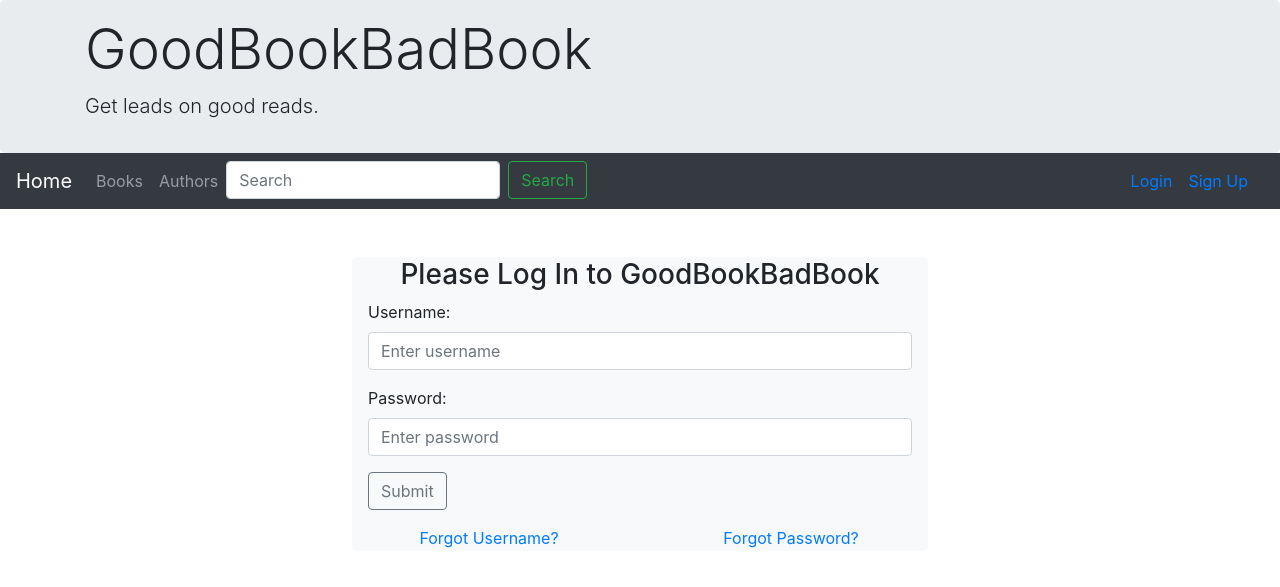
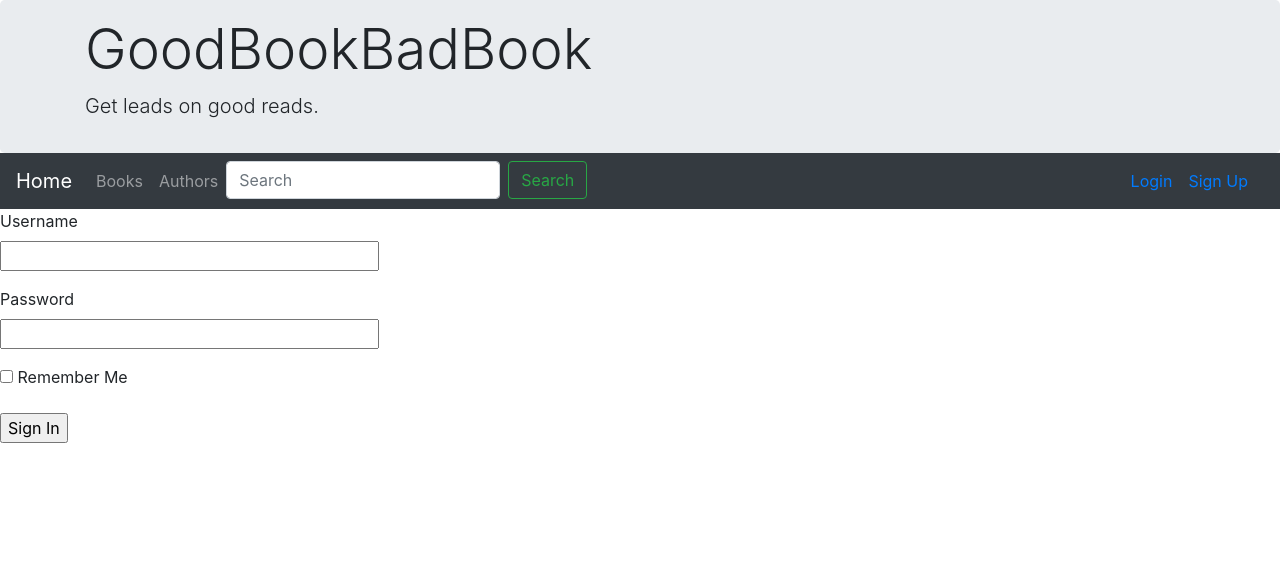
Before and after one commit to kevinhynes/shlack, a Flask app: page /login_test in a window 1280 px wide. Shown: the top 587 px of the page. Run offline with Flask 2, Linux system fonts and the light colour scheme; some libraries are stand-ins or nearby versions.

Commit message:
Using jinja for form validation feedback

```diff
--- a/forms.py
+++ b/forms.py
@@ -5,6 +5,6 @@ from wtforms.validators import DataRequired
 
 class LoginForm(FlaskForm):
     username = StringField('Username', validators=[DataRequired()])
-    password = PasswordField('Username', validators=[DataRequired()])
+    password = PasswordField('Password', validators=[DataRequired()])
     remember_me = BooleanField('Remember Me')
     submit = SubmitField("Sign In")
--- a/templates/login.html
+++ b/templates/login.html
@@ -41,7 +41,7 @@
 
 {#      Search Bar#}
           <li>
-            <form class="form-inline ml-auto" action="{{ url_for("login_test") }}", method="POST">
+            <form class="form-inline ml-auto" action="", method="POST">
               <input name="search_query" class="form-control mr-sm-2" type="search" placeholder="Search" aria-label="Search">
               <button class="btn btn-outline-success my-2 my-sm-0" type="submit">Search</button>
             </form>
@@ -77,42 +77,62 @@
       {% endwith %}
 
 {#      Body#}
-  <div class="login-container border border-light rounded-lg bg-light ml-auto mr-auto mt-5">
-    <h3 id="login-header" class="text-center"></h3>
+{#  <div class="login-container border border-light rounded-lg bg-light ml-auto mr-auto mt-5">#}
+{#    <h3 id="login-header" class="text-center"></h3>#}
+{##}
+{#    <form class="form" action="{{ url_for("login_test") }}", method="POST">#}
+{##}
+{#      <div class="form-group">#}
+{#        <label class="control-label col-4" for="username">Username:</label>#}
+{#        <div class="col-12">#}
+{#          <input id="username" name="username" class="form-control" type="text" placeholder="Enter username">#}
+{#        </div>#}
+{#      </div>#}
+{##}
+{#      <div class="form-group">#}
+{#        <label class="control-label col-4" for="pwd">Password:</label>#}
+{#        <div class="col-12">#}
+{#          <input id="pwd" name="pwd" class="form-control" type="password" placeholder="Enter password">#}
+{#        </div>#}
+{#      </div>#}
+{##}
+{#      <div class="form-group">#}
+{#        <div class="col-sm-offset-2 col-4">#}
+{#          <button type="submit" class="btn btn-default btn-outline-secondary">Submit</button>#}
+{#        </div>#}
+{#      </div>#}
+{##}
+{#    </form>#}
+{##}
+{#    <div class="row">#}
+{#      <div class="col-6 text-center">#}
+{#        <a href="#">Forgot Username?</a>#}
+{#      </div>#}
+{#      <div class="col-6 text-center">#}
+{#        <a href="#">Forgot Password?</a>#}
+{#      </div>#}
+{#    </div>#}
+{##}
+{#  </div>#}
 
-    <form class="form" action="", method="POST">
-
-      <div class="form-group">
-        <label class="control-label col-4" for="username">Username:</label>
-        <div class="col-12">
-          <input id="username" name="username" class="form-control" type="text" placeholder="Enter username">
-        </div>
-      </div>
-
-      <div class="form-group">
-        <label class="control-label col-4" for="pwd">Password:</label>
-        <div class="col-12">
-          <input id="pwd" name="pwd" class="form-control" type="password" placeholder="Enter password">
-        </div>
-      </div>
-
-      <div class="form-group">
-        <div class="col-sm-offset-2 col-4">
-          <button type="submit" class="btn btn-default btn-outline-secondary">Submit</button>
-        </div>
-      </div>
-
-    </form>
-
-    <div class="row">
-      <div class="col-6 text-center">
-        <a href="#">Forgot Username?</a>
-      </div>
-      <div class="col-6 text-center">
-        <a href="#">Forgot Password?</a>
-      </div>
-    </div>
-
-  </div>
+  <form action="{{ url_for('login_test') }}" method="post" novalidate>
+    {{ form.hidden_tag() }}
+    <p>
+      {{ form.username.label }}<br>
+      {{ form.username(size=32) }}<br>
+      {% for error in form.username.errors %}
+        <span style="color: red;">[{{ error }}]</span>
+      {% endfor %}
+    </p>
+    <p>
+      {{ form.password.label }}<br>
+      {{ form.password(size=32) }}<br>
+      {% for error in form.password.errors %}
+        <span style="color: red;">[{{ error }}]</span>
+      {% endfor %}
+    </p>
+    <p>{{ form.remember_me() }} {{ form.remember_me.label }}</p>
+    <p>{{ form.submit() }}</p>
+  </form>
   </body>
 </html>
```
